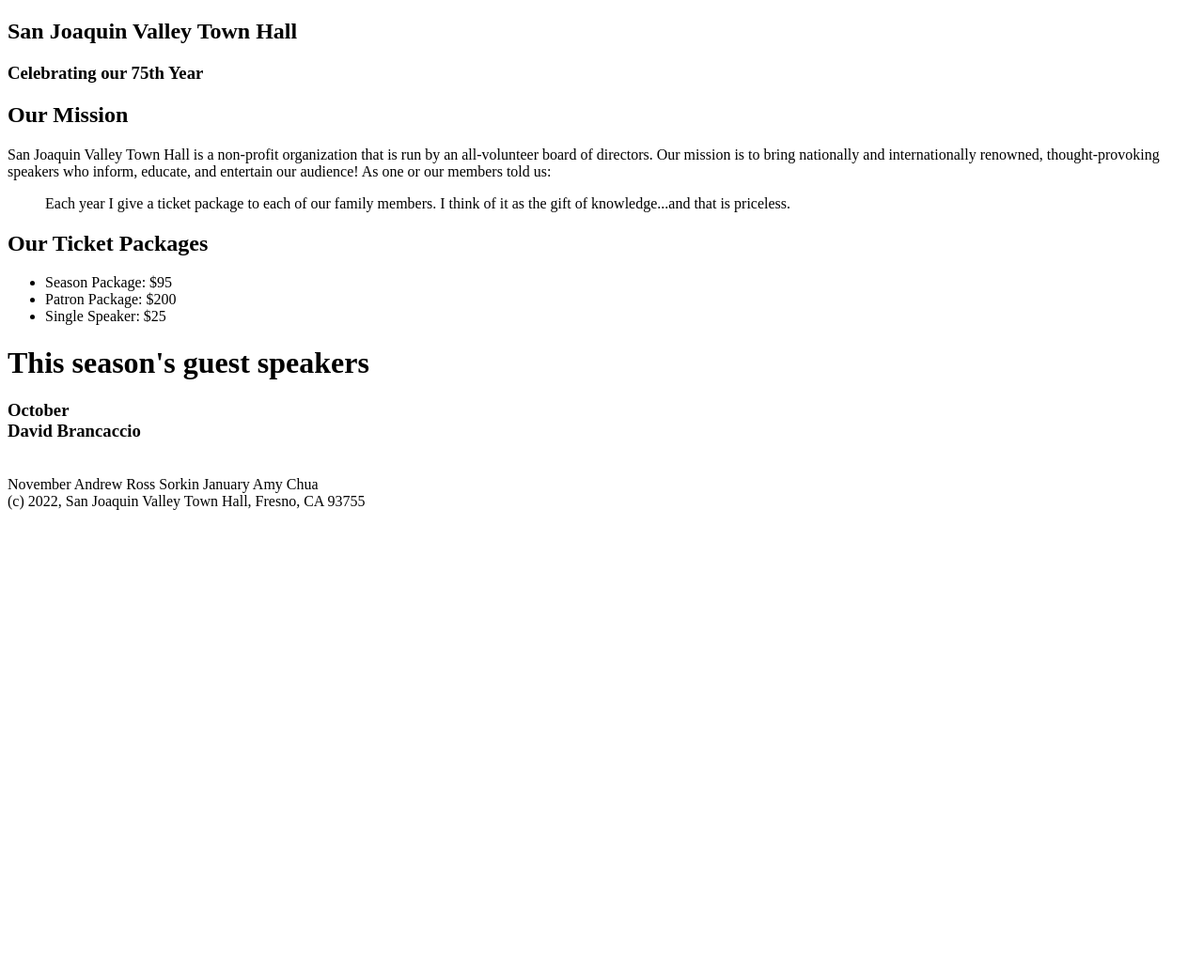
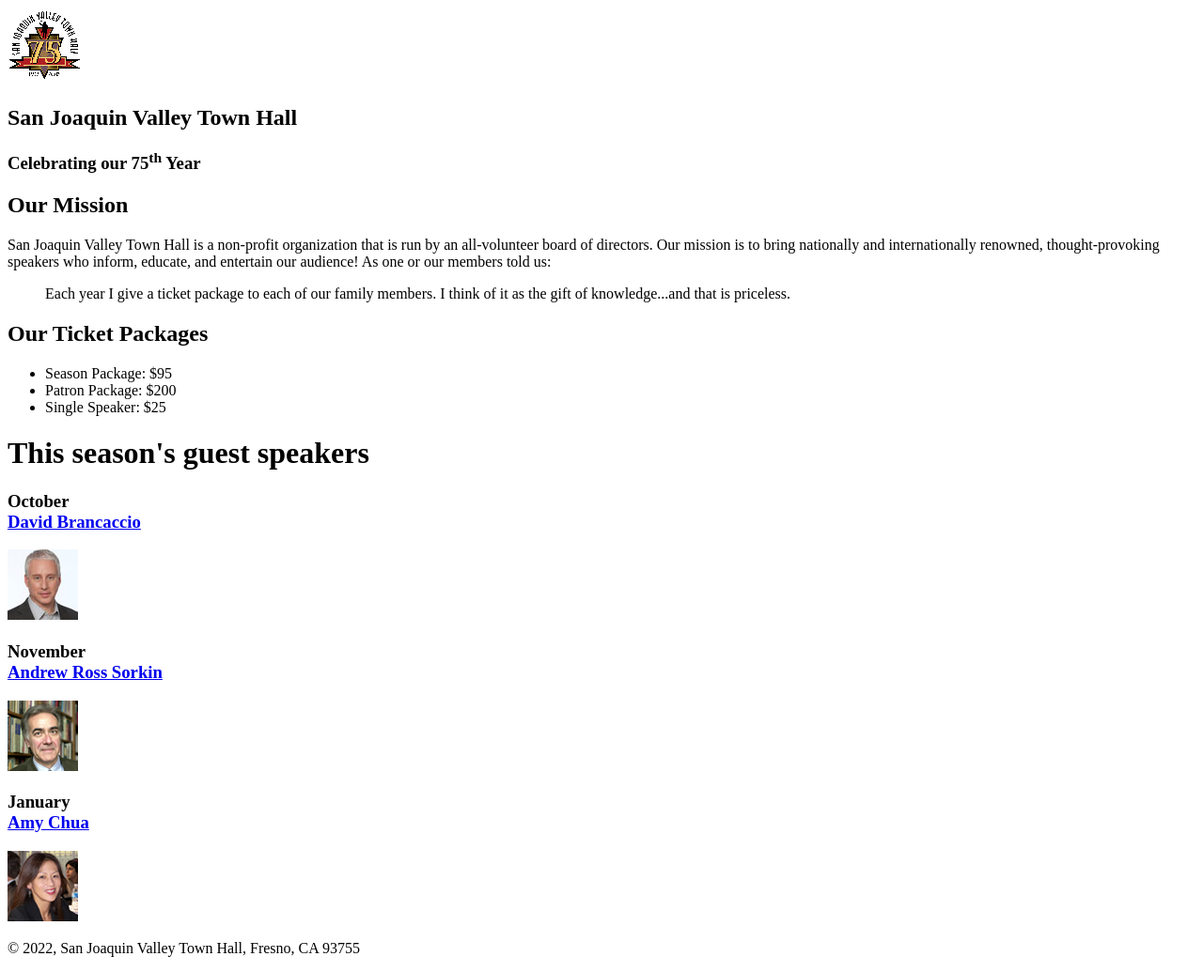
Before and after one commit to Ognetsfan/A05, a plain HTML site: page index.html in a window 1280 px wide. Shown: the whole page at 94% size. Before the commit the page ends 800 px from the top, so only its background shows below. Drawn offline with Linux system fonts and the light colour scheme.

Commit message:
Index.html

```diff
--- a/index.html
+++ b/index.html
@@ -9,8 +9,9 @@
 
 <body>
     <header>
+        <img src="images/town_hall_logo.gif" alt="Image of town hall logo" style="height: 80px;">
         <h2>San Joaquin Valley Town Hall</h2>
-       <h3>Celebrating our 75th Year</h3>
+       <h3>Celebrating our 75<sup>th</sup> Year</h3>
     </header>
     <main>
         <h2>Our Mission</h2>
@@ -32,19 +33,26 @@
         <h3>
             October
             <br>
-            David Brancaccio
+            <a href="speakers/brancaccio.html">David Brancaccio</a>
         </h3>
+        <img src ="images/brancaccio75.jpg" alt="Image of David Brancaccio" style ="height: 75px;">
         <br>
-
+       <h3>
         November
-        Andrew Ross Sorkin
-
+        <br>
+        <a href="speakers/Sorkin.html">Andrew Ross Sorkin</a>
+       </h3>
+       <img src="images/eire75.jpg" alt="Image of Andrew Ross Sorkin" style="height: 75px;">
+       <br>
+       <h3>
         January
-        Amy Chua
-
+        <br>
+        <a href="speakers/Chua.html">Amy Chua</a>
+       </h3>
+       <img src="images/chua75.jpg" alt="Image of Amy Chua" style="height: 75px;">
     </main>
     <footer>
-        (c) 2022, San Joaquin Valley Town Hall, Fresno, CA 93755
+        <p>&copy; 2022, San Joaquin Valley Town Hall, Fresno, CA 93755</p>
     </footer>
 </body>
 </html>
--- /dev/null
+++ b/speakers/Chua.html
@@ -0,0 +1,17 @@
+<!DOCTYPE html>
+<html lang="en">
+
+<head>
+	<meta charset="utf-8">
+	<title>San Joaquin Valley Town Hall</title>
+	<link rel="shortcut icon" href="images/favicon.ico">
+</head>
+
+<body>
+    <main>
+	    <h1>Amy Chua</h1>
+	    <h2>This page is under construction.</h2>
+    </main>
+</body>
+
+</html>
```
Also changed, not shown: speakers/Sorkin.html (added, +18 -0 lines), town_hall_logo.gif (added).
